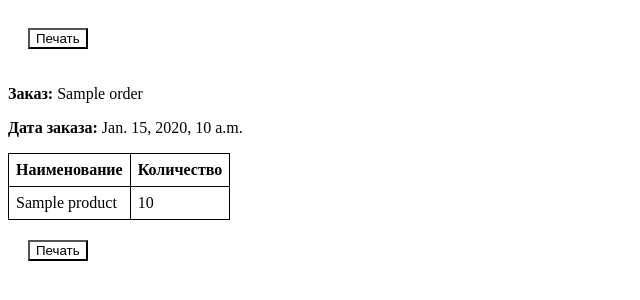
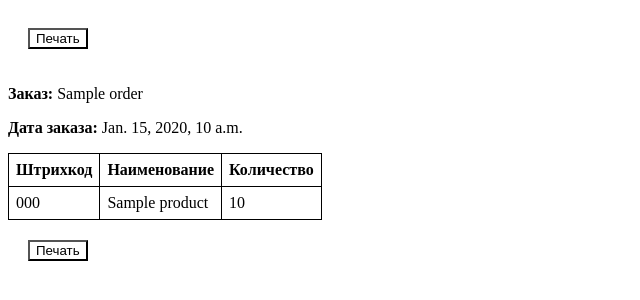
Before and after one commit to bgelov/django-upakovka, a Django app: page /reports/print-order/1 in a window 1280 px wide. Shown: the top 300 px of the page, without its empty margins (0-640 px from the left). Run offline with Django 4.2, Linux system fonts and the light colour scheme; a user stored in the database is signed in; tables that the repository leaves empty hold one stand-in row (values such as "Sample post").

Commit message:
Add barcode to print order page

```diff
--- a/main/templates/reports/print_order.html
+++ b/main/templates/reports/print_order.html
@@ -31,11 +31,13 @@
 
 <table>
     <tr>
+        <th>Штрихкод</th>
         <th>Наименование</th>
         <th>Количество</th>
     </tr>
 {% for r in result %}
     <tr>
+        <td>{{ r.product__barcode }}</td>
         <td>{{ r.product__product_name }}</td>
         <td>{{ r.quantity }}</td>
     </tr>
--- a/reports/logic/print_order.py
+++ b/reports/logic/print_order.py
@@ -2,7 +2,7 @@ from warehouse.models import OrderProduct, Order
 
 
 def print_order_result(object_id):
-    result = OrderProduct.objects.filter(order_id=object_id).select_related('product').values('product__product_name', 'quantity')
+    result = OrderProduct.objects.filter(order_id=object_id).select_related('product').values('product__barcode', 'product__product_name', 'quantity')
     return result
 
 def order_info(object_id):
```
